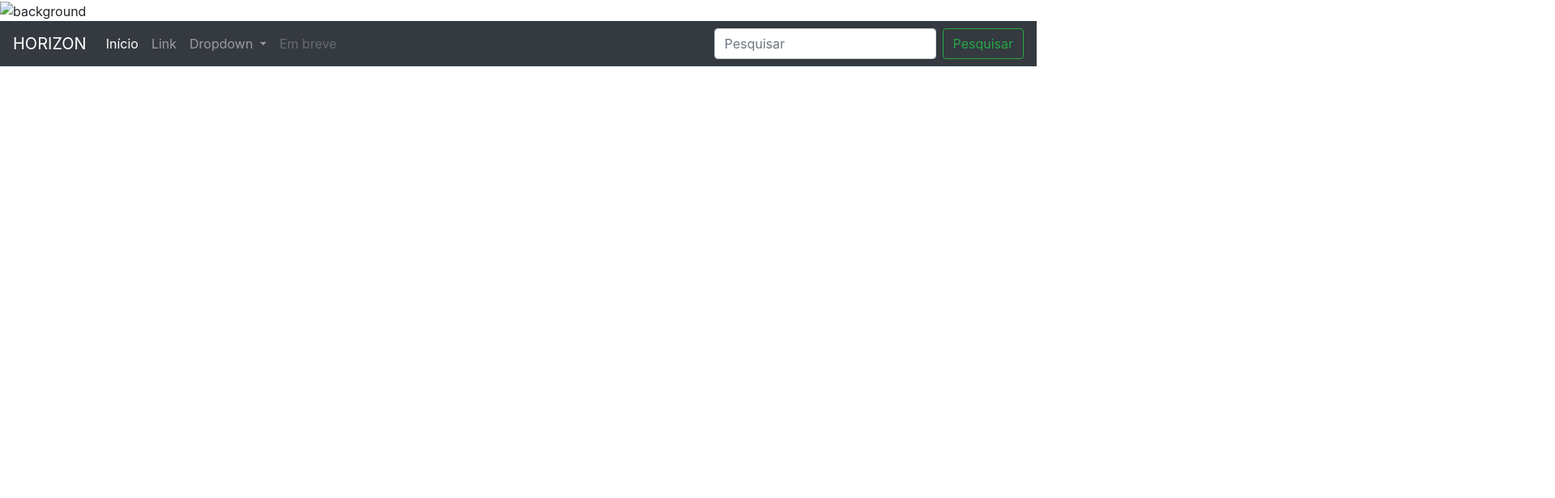
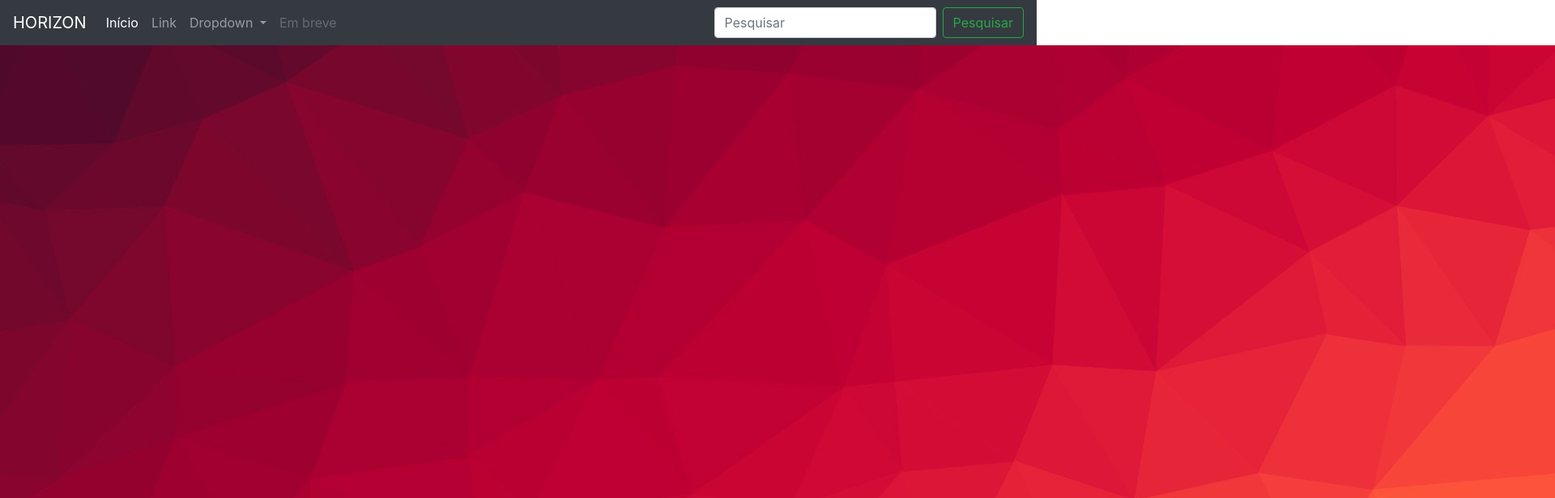
Before and after one commit to dandinho1/HTML, a plain HTML site: page site.html in a window 1280 px wide. Shown: the top 616 px of the page at 81% size, 1920 px wide, since content can reach past the window. Drawn offline with nearby package versions, Linux system fonts and the light colour scheme.

Commit message:
Update site.html

```diff
--- a/site.html
+++ b/site.html
@@ -20,10 +20,7 @@
   </head>
   <body>
 
-    <!--BACKGROUND (vem dps do conteúdo mudar isso)-->
-      <div id="background1">
-        <img src=""" alt="background" repeat>
-      </div>
+
 
     <!--MENU-->
 
@@ -64,6 +61,10 @@
       </nav>
 
 
+      <!--BACKGROUND (VOU MUDAR)-->
+      <div id="background1">
+        <img src="imagens/back.jpg"" alt="background" repeat>
+      </div>
 
 
 
```
